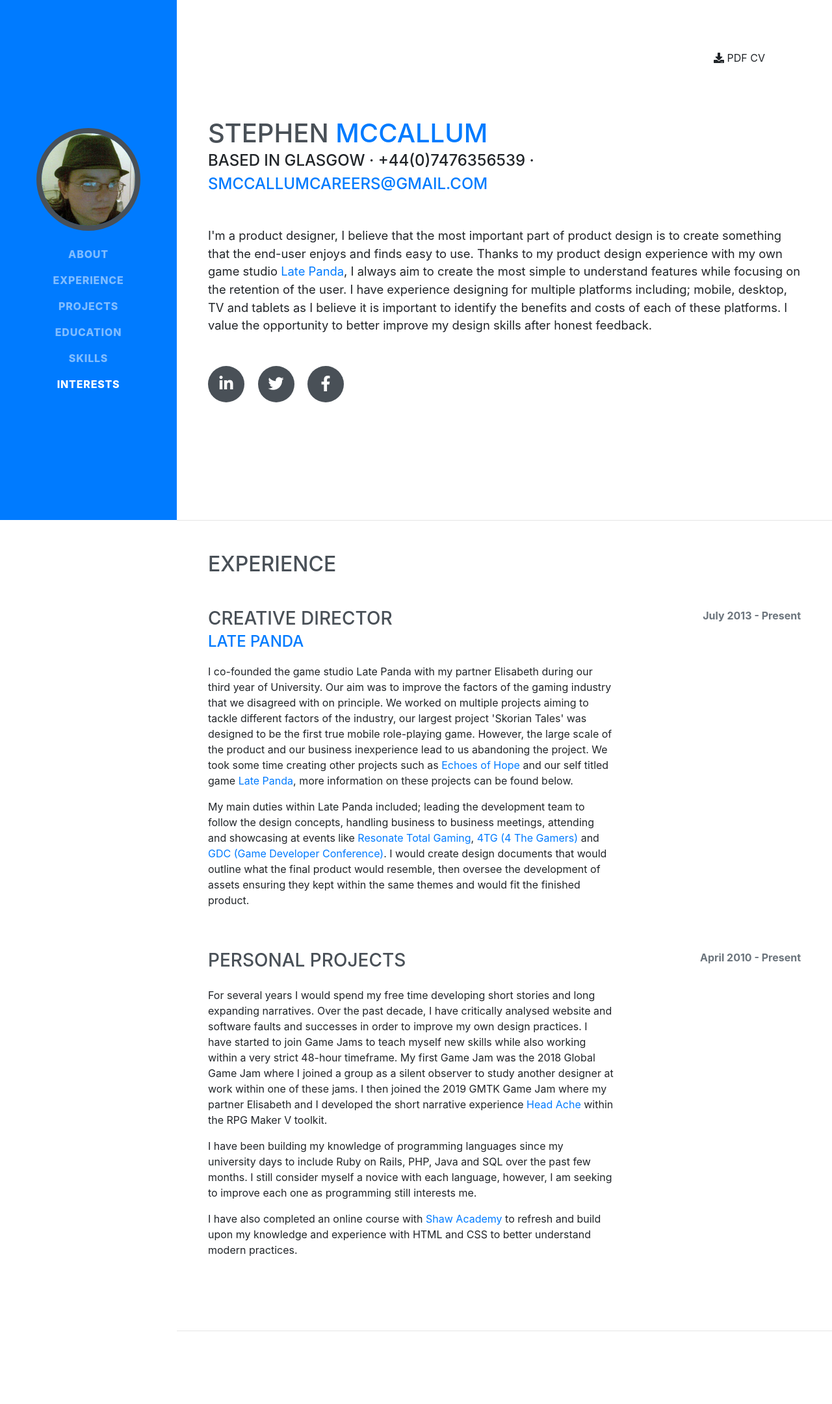
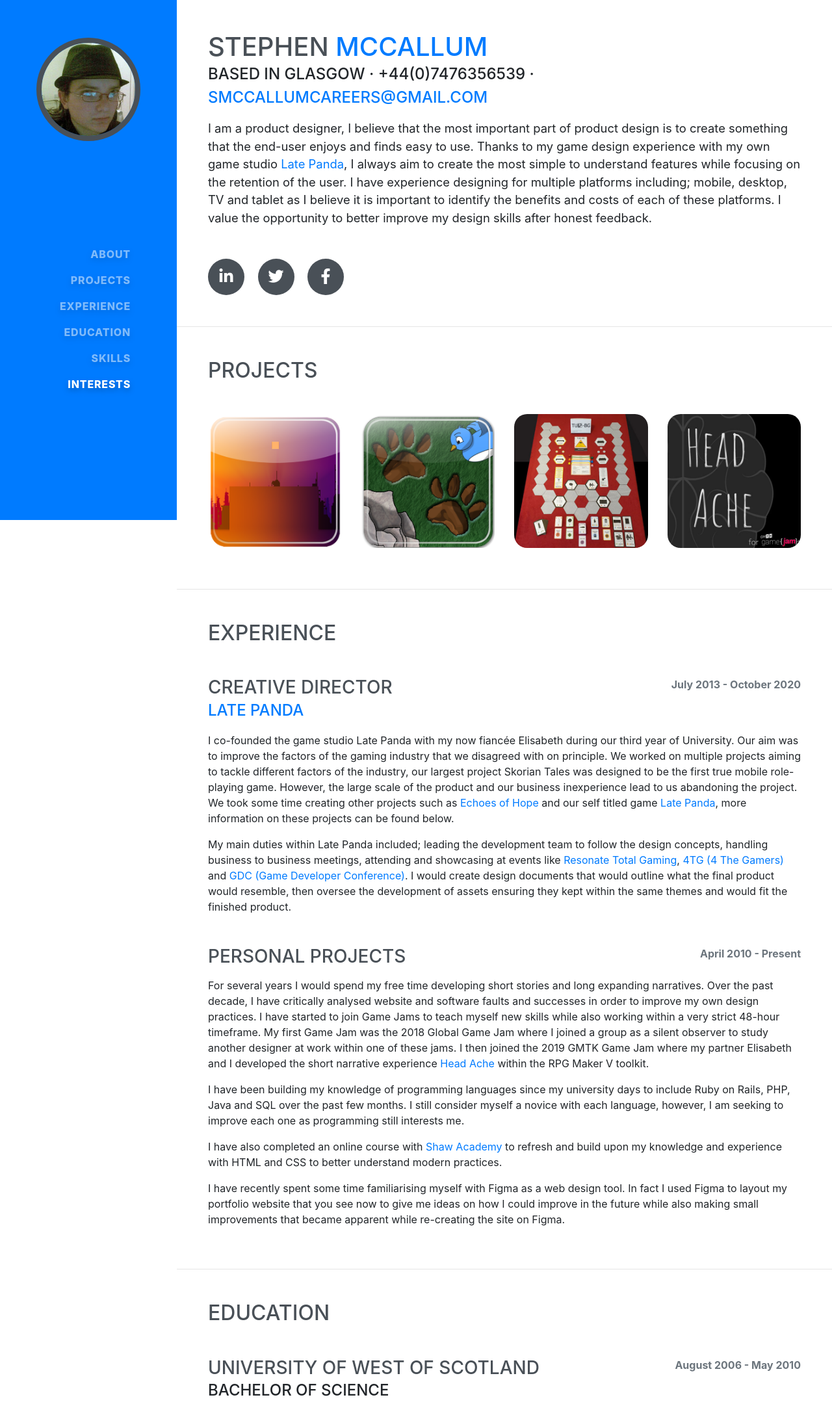
Before and after one commit to Stephen-McC/CV, a website with bundled scripts: page index.html in a window 1280 px wide. Shown: the top 2160 px of the page at 65% size. Built offline with nearby package versions, Linux system fonts and the light colour scheme; a web font is replaced by a local one.

Commit message:
Figma update
Changes made to site after using Figma

```diff
--- a/css/CV.css
+++ b/css/CV.css
@@ -1,5 +1,6 @@
 body {
   font-family: 'Muli', -apple-system, BlinkMacSystemFont, 'Segoe UI', Roboto, 'Helvetica Neue', Arial, sans-serif, 'Apple Color Emoji', 'Segoe UI Emoji', 'Segoe UI Symbol', 'Noto Color Emoji';
+  Font-size: 1.25rem;
   padding-top: 54px;
   color: #495057;
 }
@@ -66,7 +67,7 @@
 }
 
 .social-icons a:hover {
-  background-color: #BD5D38;
+  background-color: #DC6C04;
 }
 
 .dev-icons {
@@ -74,7 +75,12 @@
 }
 
 .dev-icons .list-inline-item i:hover {
-  color: #BD5D38;
+  color: #DC6C04;
+}
+
+.nav-link {
+  text-align: right;
+  filter: drop-shadow(0px 4px 4px rgba(0, 0, 0, 0.25)) !important;
 }
 
 #sideNav .navbar-nav .nav-item .nav-link {
@@ -87,16 +93,22 @@
   outline-color: #2ba131;
 }
 
+.flex-none {
+  flex:none;
+}
+
 @media (min-width: 992px) {
   #sideNav {
-    text-align: center;
-    position: fixed;
-    top: 0;
-    left: 0;
     display: flex;
     flex-direction: column;
+    align-items: center;
+    padding: 50px 20px 50px;
+    position: fixed;
     width: 17rem;
     height: 100vh;
+    left: 0px;
+    top: 0px;
+    background: #DC6C04;
   }
   #sideNav .navbar-brand {
     display: flex;
@@ -110,10 +122,12 @@
   }
   #sideNav .navbar-collapse {
     display: flex;
-    align-items: flex-start;
-    flex-grow: 0;
-    width: 100%;
-    margin-bottom: auto;
+    flex-direction: column;
+    justify-content: center;
+    align-items: center;
+    padding: 0px;
+    width: 146px;
+    height: 250px;
   }
   #sideNav .navbar-collapse .navbar-nav {
     flex-direction: column;
@@ -128,9 +142,8 @@
 }
 
 section.CV-section {
-  padding-top: 5rem !important;
-  padding-bottom: 5rem !important;
-  max-width: 75rem;
+  padding-top: 3rem !important;
+  padding-bottom: 3rem !important;
 }
 
 section.CV-section .CV-item .CV-date {
@@ -138,27 +151,21 @@
 }
 
 @media (min-width: 768px) {
-  section.CV-section {
-    min-height: 100vh;
-  }
   section.CV-section .CV-item .CV-date {
     min-width: 18rem;
   }
-}
-
-@media (min-width: 992px) {
-  section.CV-section {
-    padding-top: 3rem !important;
-    padding-bottom: 3rem !important;
+  .CV-container{
+    display: flex;
+    justify-content: space-between;
   }
 }
 
 .bg-primary {
-  background-color: #BD5D38 !important;
+  background-color: #DC6C04 !important;
 }
 
 .text-primary {
-  color: #BD5D38 !important;
+  color: #DC6C04 !important;
 }
 
 .text-secondary {
@@ -167,17 +174,17 @@
 }
 
 a {
-  color: #BD5D38;
+  color: #DC6C04;
 }
 
 a:hover, a:focus, a:active {
-  color: #824027;
+  color: #BD5D38;
 }
 
 img {
   vertical-align: middle;
   border-style: none;
-  border-radius: 30px;
+  border-radius: 20px;
 }
 
 .img-fluid {
@@ -185,18 +192,9 @@
   height: auto;
 }
 
-@media (max-width: 768px){
-  .img-fluid{
-    max-width: 75%;
-    height: auto;
-  }
-}
-
-@media (max-height: 768px) and (orientation: landscape){
-  .img-fluid{
-    max-width: 25%;
-    height: auto;
-  }
+.col-lg-3{
+  width:50%;
+  padding-bottom: 15px;
 }
 
 .img-fluid:hover {
@@ -249,7 +247,7 @@
 
 .btn-primary {
   color: #fff;
-  background-color: #BD5D38;
+  background-color: #DC6C04;
   border-color: #BD5D38;
 }
 
@@ -279,24 +277,33 @@
   box-shadow: 0 0 0 0.2rem #632E1A
 }
 
-@media (max-width: 768px){
-  .btn-download{
+.btn-display{
   display: none;
 }
-}
 
+@media (min-width: 1024px){
   .btn-download {
-  margin: 10px;
-  position: fixed;
-  top: 60px;
-  right: 80px;
-  color: #fff;
-  background-color: #BD5D38;
-  border-color: #BD5D38;
+    color: rgba(255,255,255,.5);
+    display: flex;
+    flex-direction: row;
+    justify-content: center;
+    align-items: center;
+    padding: 0px;
+    gap: 15px;
+
+    width: 137px;
+    height: 29px;
+
+    filter: drop-shadow(0px 4px 4px rgba(0, 0, 0, 0.25));
+
+    /* Inside auto layout */
+
+    flex: none;
+    order: 2;
+    flex-grow: 0;
   }
 
   .btn-download:hover {
     color: #fff;
-  background-color: #824027;
-  border-color: #632E1A;
   }
+}
--- a/index.html
+++ b/index.html
@@ -26,7 +26,7 @@
 <body id="page-top">
 
   <nav class="navbar navbar-expand-lg navbar-dark bg-primary fixed-top" id="sideNav">
-    <a class="navbar-brand js-scroll-trigger" href="#page-top">
+    <a class="flex-none navbar-brand js-scroll-trigger" href="#page-top">
       <span class="d-block d-lg-none">Stephen McCallum</span>
       <span class="d-none d-lg-block">
         <img class="img-fluid img-profile rounded-circle mx-auto mb-2" src="img/profile.jpg" alt="">
@@ -41,10 +41,10 @@
           <a class="nav-link js-scroll-trigger" href="#about">About</a>
         </li>
         <li class="nav-item">
-          <a class="nav-link js-scroll-trigger" href="#experience">Experience</a>
+          <a class="nav-link js-scroll-trigger" href="#project">Projects</a>
         </li>
         <li class="nav-item">
-          <a class="nav-link js-scroll-trigger" href="#project">Projects</a>
+          <a class="nav-link js-scroll-trigger" href="#experience">Experience</a>
         </li>
         <li class="nav-item">
           <a class="nav-link js-scroll-trigger" href="#education">Education</a>
@@ -57,26 +57,28 @@
         </li>
       </ul>
     </div>
-  </nav>
-
-  <div class="container-fluid p-0">
-
-    <form method="get" action="files/Stephen McCallum Software Developer CV.pdf" target="_blank">
+    <form method="get" action="files/Stephen McCallum Software Developer CV.pdf" target="_blank" class="btn-display">
       <button class="btn btn-download">
         <i class="fas fa-download"></i>
         PDF CV
       </button>
     </form>
+  </nav>
 
+  <div class="container-fluid p-0">
     <section class="CV-section p-3 p-lg-5 d-flex align-items-center" id="about">
       <div class="w-100">
         <h1 class="mb-0">Stephen
           <span class="text-primary">McCallum</span>
         </h1>
-        <div class="subheading mb-5">Based in Glasgow · +44(0)7476356539 ·
+        <div class="subheading mb-3">Based in Glasgow · +44(0)7476356539 ·
           <a href="mailto:smccallumcareers@gmail.com">smccallumcareers@gmail.com</a>
         </div>
-        <p class="lead mb-5">I'm a product designer, I believe that the most important part of product design is to create something that the end-user enjoys and finds easy to use. Thanks to my product design experience with my own game studio <a href="http://www.latepanda.com/" target="_blank">Late Panda</a>, I always aim to create the most simple to understand features while focusing on the retention of the user. I have experience designing for multiple platforms including; mobile, desktop, TV and tablets as I believe it is important to identify the benefits and costs of each of these platforms. I value the opportunity to better improve my design skills after honest feedback.</p>
+        <p class="lead mb-5">
+          I am a product designer, I believe that the most important part of product design is to create something that the end-user enjoys and finds easy to use.
+          Thanks to my game design experience with my own game studio <a href="http://www.latepanda.com/" target="_blank">Late Panda</a>, I always aim to create the most simple
+          to understand features while focusing on the retention of the user. I have experience designing for multiple platforms including; mobile, desktop, TV and tablet as I
+          believe it is important to identify the benefits and costs of each of these platforms. I value the opportunity to better improve my design skills after honest feedback.</p>
         <div class="social-icons">
           <a href="https://www.linkedin.com/in/stephenmcc1/" target="_blank">
             <i class="fab fa-linkedin-in"></i>
@@ -93,41 +95,6 @@
 
     <hr class="m-0">
 
-    <section class="CV-section p-3 p-lg-5 d-flex justify-content-center" id="experience">
-      <div class="w-100">
-        <h2 class="mb-5">Experience</h2>
-
-        <div class="CV-item d-flex flex-column flex-md-row justify-content-between mb-5">
-          <div class="CV-content">
-            <h3 class="mb-0">Creative Director</h3>
-            <div class="subheading mb-3">
-              <a href="http://www.latepanda.com/" target="_blank">Late Panda</a>
-            </div>
-            <p>I co-founded the game studio Late Panda with my partner Elisabeth during our third year of University. Our aim was to improve the factors of the gaming industry that we disagreed with on principle. We worked on multiple projects aiming to tackle different factors of the industry, our largest project 'Skorian Tales' was designed to be the first true mobile role-playing game. However, the large scale of the product and our business inexperience lead to us abandoning the project. We took some time creating other projects such as <a href="https://play.google.com/store/apps/details?id=com.latepanda.EchoesOfHope&gl=GB" target="_blank">Echoes of Hope</a> and our self titled game <a href="https://play.google.com/store/apps/details?id=com.LatePanda.LatePanda" target="_blank">Late Panda</a>, more information on these projects can be found below.</p>
-            <p>My main duties within Late Panda included; leading the development team to follow the design concepts, handling business to business meetings, attending and showcasing at events like <a href="https://www.resonatetotalgaming.com/" target="_blank">Resonate Total Gaming</a>, <a href="https://www.4thegamers.co.uk/" target="_blank">4TG (4 The Gamers)</a> and <a href="https://www.gdconf.com/" target="_blank">GDC (Game Developer Conference)</a>. I would create design documents that would outline what the final product would resemble, then oversee the development of assets ensuring they kept within the same themes and would fit the finished product.</p>
-          </div>
-          <div class="CV-date text-md-right">
-            <span class="text-secondary">July 2013 - Present</span>
-          </div>
-        </div>
-
-        <div class="CV-item d-flex flex-column flex-md-row justify-content-between mb-5">
-          <div class="CV-content">
-            <h3 class="mb-0">Personal Projects</h3>
-            <br>
-            <p>For several years I would spend my free time developing short stories and long expanding narratives. Over the past decade, I have critically analysed website and software faults and successes in order to improve my own design practices. I have started to join Game Jams to teach myself new skills while also working within a very strict 48-hour timeframe. My first Game Jam was the 2018 Global Game Jam where I joined a group as a silent observer to study another designer at work within one of these jams. I then joined the 2019 GMTK Game Jam where my partner Elisabeth and I developed the short narrative experience <a href="https://late-panda.itch.io/head-ache" target="_blank">Head Ache</a> within the RPG Maker V toolkit.</p>
-            <p>I have been building my knowledge of programming languages since my university days to include Ruby on Rails, PHP, Java and SQL over the past few months. I still consider myself a novice with each language, however, I am seeking to improve each one as programming still interests me.</p>
-            <p>I have also completed an online course with <a href="https://www.shawacademy.com/" target="_blank">Shaw Academy</a> to refresh and build upon my knowledge and experience with HTML and CSS to better understand modern practices.</p>
-          </div>
-          <div class="CV-date text-md-right">
-            <span class="text-secondary">April 2010 - Present</span>
-          </div>
-        </div>
-      </div>
-    </section>
-
-    <hr class="m-0">
-
     <section class="CV-section p-3 p-lg-5 d-flex align-items-center" id="project">
       <div class="w-100">
         <h2 class="mb-5">Projects</h2>
@@ -138,11 +105,6 @@
       <!-- Project Item 1 -->
       <div class="col-md-5 col-lg-3">
         <div class="project-item mx-auto" data-toggle="modal" data-target="#projectModal1">
-            <div class="project-item-caption d-flex align-items-center justify-content-center h-100 w-100">
-              <div class="project-item-caption-content text-center text-white">
-                <i class="fas fa-plus fa-3x"></i>
-              </div>
-            </div>
           <img class="img-fluid" src="img/EoH 512 Icon.png" alt="Echoes of Hope Icon">
         </div>
       </div>
@@ -150,11 +112,6 @@
       <!-- Project Item 2 -->
       <div class="col-md-5 col-lg-3">
         <div class="project-item mx-auto" data-toggle="modal" data-target="#projectModal2">
-            <div class="project-item-caption d-flex align-items-center justify-content-center h-100 w-100">
-              <div class="project-item-caption-content text-center text-white">
-                <i class="fas fa-plus fa-3x"></i>
-              </div>
-            </div>
           <img class="img-fluid" src="img/LPG Icon 512 v2.png" alt="Late Panda Game Icon">
         </div>
       </div>
@@ -162,11 +119,6 @@
       <!-- Project Item 3 -->
       <div class="col-md-5 col-lg-3">
         <div class="project-item mx-auto" data-toggle="modal" data-target="#projectModal3">
-            <div class="project-item-caption d-flex align-items-center justify-content-center h-100 w-100">
-              <div class="project-item-caption-content text-center text-white">
-                <i class="fas fa-plus fa-3x"></i>
-              </div>
-            </div>
           <img class="img-fluid" src="img/TULP-BG.jpg" alt="The Untitled Late Panda Board Game Icon">
         </div>
       </div>
@@ -174,12 +126,72 @@
       <!-- Project Item 4 -->
       <div class="col-md-5 col-lg-3">
         <div class="project-item mx-auto" data-toggle="modal" data-target="#projectModal4">
-            <div class="project-item-caption d-flex align-items-center justify-content-center h-100 w-100">
-              <div class="project-item-caption-content text-center text-white">
-                <i class="fas fa-plus fa-3x"></i>
+          <img class="img-fluid" src="img/HeadAche.jpg" alt="Head Ache Icon">
         </div>
       </div>
-            <img class="img-fluid" src="img/HeadAche.jpg" alt="Head Ache Icon">
+    </div>
+    </section>
+
+    <hr class="m-0">
+
+    <section class="CV-section p-3 p-lg-5 d-flex justify-content-center" id="experience">
+      <div class="w-100">
+        <h2 class="mb-5">Experience</h2>
+
+        <div class="CV-item">
+          <div class="CV-content">
+            <div class="CV-container mb-3">
+              <div>
+                <h3 class="mb-0">Creative Director</h3>
+                <div class="subheading">
+                  <a href="http://www.latepanda.com/" target="_blank">Late Panda</a>
+                </div>
+              </div>
+              <div class="CV-date text-md-right">
+                <span class="text-secondary">July 2013 - October 2020</span>
+              </div>
+            </div>
+             <p>
+              I co-founded the game studio Late Panda with my now fiancée Elisabeth during our third year of University. Our aim was to improve the factors of the gaming industry
+              that we disagreed with on principle. We worked on multiple projects aiming to tackle different factors of the industry, our largest project Skorian Tales was designed to
+              be the first true mobile role-playing game. However, the large scale of the product and our business inexperience lead to us abandoning the project. We took some time creating
+              other projects such as <a href="https://play.google.com/store/apps/details?id=com.latepanda.EchoesOfHope&gl=GB" target="_blank">Echoes of Hope</a> and our self titled game
+              <a href="https://play.google.com/store/apps/details?id=com.LatePanda.LatePanda" target="_blank">Late Panda</a>, more information on these projects can be found below.</p>
+            <p>
+              My main duties within Late Panda included; leading the development team to follow the design concepts, handling business to business meetings, attending and showcasing at
+              events like <a href="https://www.resonatetotalgaming.com/" target="_blank">Resonate Total Gaming</a>,
+              <a href="https://www.4thegamers.co.uk/" target="_blank">4TG (4 The Gamers)</a> and <a href="https://www.gdconf.com/" target="_blank">GDC (Game Developer Conference)</a>.
+              I would create design documents that would outline what the final product would resemble, then oversee the development of assets ensuring they kept within the same themes
+              and would fit the finished product.</p>
+          </div>
+        </div>
+
+        <div class="CV-item mt-5">
+          <div class="CV-content">
+            <div class="CV-container mb-3">
+              <div>
+                <h3 class="mb-0">Personal Projects</h3>
+              </div>
+              <div class="CV-date text-md-right">
+                <span class="text-secondary">April 2010 - Present</span>
+              </div>
+            </div>
+            <p>
+              For several years I would spend my free time developing short stories and long expanding narratives. Over the past decade, I have critically analysed website and software
+              faults and successes in order to improve my own design practices. I have started to join Game Jams to teach myself new skills while also working within a very strict 48-hour
+              timeframe. My first Game Jam was the 2018 Global Game Jam where I joined a group as a silent observer to study another designer at work within one of these jams. I then joined
+              the 2019 GMTK Game Jam where my partner Elisabeth and I developed the short narrative experience <a href="https://late-panda.itch.io/head-ache" target="_blank">Head Ache</a>
+              within the RPG Maker V toolkit.</p>
+            <p>
+              I have been building my knowledge of programming languages since my university days to include Ruby on Rails, PHP, Java and SQL over the past few months. I still consider
+              myself a novice with each language, however, I am seeking to improve each one as programming still interests me.</p>
+            <p>
+              I have also completed an online course with <a href="https://www.shawacademy.com/" target="_blank">Shaw Academy</a> to refresh and build upon my knowledge and experience
+              with HTML and CSS to better understand modern practices.</p>
+            <p>
+              I have recently spent some time familiarising myself with Figma as a web design tool. In fact I used Figma to layout my portfolio website that you see now to give me ideas on
+              how I could improve in the future while also making small improvements that became apparent while re-creating the site on Figma.
+            </p>
           </div>
         </div>
       </div>
@@ -191,29 +203,36 @@
       <div class="w-100">
         <h2 class="mb-5">Education</h2>
 
-        <div class="CV-item d-flex flex-column flex-md-row justify-content-between mb-5">
+        <div class="CV-item">
           <div class="CV-content">
+            <div class="CV-container mb-3">
+              <div>
                 <h3 class="mb-0">University of West of Scotland</h3>
-            <div class="subheading mb-3">Bachelor of Science</div>
-            <div>Computer Games Development </div>
-            <p>2.2</p>
+                <div class="subheading">Bachelor of Science</div>
               </div>
               <div class="CV-date text-md-right">
                 <span class="text-secondary">August 2006 - May 2010</span>
               </div>
             </div>
+            <div>Computer Games Development </div>
+            <p>2.2</p>
+          </div>
+        </div>
 
-        <div class="CV-item d-flex flex-column flex-md-row justify-content-between">
+        <div class="CV-item">
           <div class="CV-content">
+            <div class="CV-container mb-3">
+              <div>
                 <h3 class="mb-0">Shaw Academy</h3>
-            <div class="subheading mb-3">Mobile App Development Course</div>
-            <div class="subheading mb-3">Web Design Course</div>
-            <div class="subheading mb-3">Web Development Course</div>
-            <div class="subheading mb-3">Advanced Web Design Course</div>
-            <div class="subheading mb-3">Advanced Web Development Course</div>
+                <div class="subheading">Mobile App Development Course</div>
+                <div class="subheading">Web Design Course</div>
+                <div class="subheading">Web Development Course</div>
+                <div class="subheading">Advanced Web Design Course</div>
+                <div class="subheading">Advanced Web Development Course</div>
               </div>
               <div class="CV-date text-md-right">
                 <span class="text-secondary">September 2019 - November 2019</span>
+              </div>
             </div>
         </div>
 
@@ -226,32 +245,13 @@
       <div class="w-100">
         <h2 class="mb-5">Skills</h2>
 
-        <div class="subheading mb-3">Programming Languages</div>
-        <ul class="list-inline dev-icons">
-          <li class="list-inline-item">
-            <i class="fab fa-html5"></i>
-          </li>
-          <li class="list-inline-item">
-            <i class="fab fa-css3-alt"></i>
-          </li>
-          <li class="list-inline-item">
-            <i class="fab fa-js-square"></i>
-          </li>
-          <li class="list-inline-item">
-            <i class="fab fa-wordpress"></i>
-          </li>
-          <li class="list-inline-item">
-            <i class="fab fa-php"></i>
-          </li>
-          <li class="list-inline-item">
-            <i class="fab fa-java"></i>
-          </li>
-        </ul>
-
         <div class="subheading mb-3">Software</div>
         <ul class="list-inline-item">
           <li>
             Unity
+          </li>
+          <li>
+            Figma
           </li>
           <li>
             GameMaker
@@ -291,6 +291,34 @@
           </li>
           <br>
         </ul>
+
+        <div class="subheading mb-3">Programming Languages</div>
+        <ul class="list-inline dev-icons">
+          <li class="list-inline-item">
+            <i class="fab fa-html5"></i>
+          </li>
+          <li class="list-inline-item">
+            <i class="fab fa-css3-alt"></i>
+          </li>
+          <li class="list-inline-item">
+            <i class="fab fa-php"></i>
+          </li>
+          <li class="list-inline-item">
+            <i class="fab fa-wordpress"></i>
+          </li>
+          <li class="list-inline-item">
+            <i class="fab fa-js-square"></i>
+          </li>
+          <li class="list-inline-item">
+            <i class="fab fa-figma"></i>
+          </li>
+          <li class="list-inline-item">
+            <i class="fab fa-adobe"></i>
+          </li>
+          <li class="list-inline-item">
+            <i class="fab fa-git"></i>
+          </li>
+        </ul>
       </div>
     </section>
 
@@ -299,11 +327,14 @@
     <section class="CV-section p-3 p-lg-5 d-flex align-items-center" id="interests">
       <div class="w-100">
         <h2 class="mb-5">Interests</h2>
-        <p>Apart from being a software developer, I enjoy keeping myself fit. I will regularly exercise at home as well as go for runs to keep myself active. I like to challenge myself to new tasks, I always seek to gain knowledge in order to improve anything I may work on in the future.</p>
-        <p class="mb-0">I enjoy attending gaming events, either as an exhibitor or as a guest. These give me the opportunity to see what is coming in the future and speak to other developers for insight into their projects. I also enjoy to write stories, I have always seen myself as a storyteller so I find myself lost in my own imagination if I am left alone with nothing to do.</p>
+        <p>Besides an interest in software development, I enjoy keeping myself fit. I will regularly exercise at home as well as go for runs to keep myself active. I like to challenge myself to new tasks and I always seek to gain knowledge in order to improve anything I may work on in the future.</p>
+        <p>I enjoy attending gaming events, either as an exhibitor or as a guest. These give me the opportunity to see what is coming in the future and speak to other developers for insight into their projects.</p>
+        <p class="mb-0">I also enjoy writing stories, I have always seen myself as a storyteller so I find myself drawn to Dungeons and Dragons and spend a large volume of my free time lost in my imagination planning the next story beats for the players of my campaign to enjoy.
+        </p>
         <p>
         </p>
       </div>
+    </section>
   </div>
 
   <footer class="CV-section p-3 p-lg-5 d-flex align-items-center">
```
Also changed, not shown: css/CV.min.css, 1 other file. Lines whose indentation alone changed are shown as unchanged.
